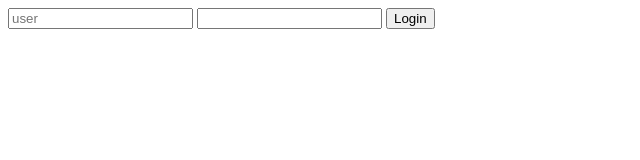
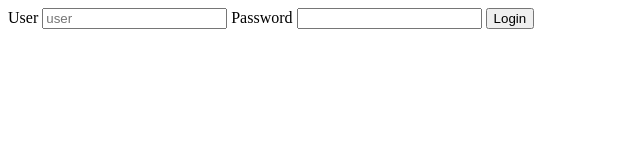
Before and after one commit to MauricioJC20/testmigrate, a plain HTML site: page login.html in a window 1280 px wide. Shown: the whole page, without its empty margins (0-640 px from the left). Drawn offline with Linux system fonts and the light colour scheme.

Commit message:
login labels

```diff
--- a/login.html
+++ b/login.html
@@ -9,7 +9,9 @@
 
 <body>
     <div class="container">
+        <label for="">User</label>
         <input type="text" class="form-control" placeholder="user">
+        <label for="">Password</label>
         <input type="password" class="form-control">
         <button class="btn btn-primary">Login</button>
     </div>
```
